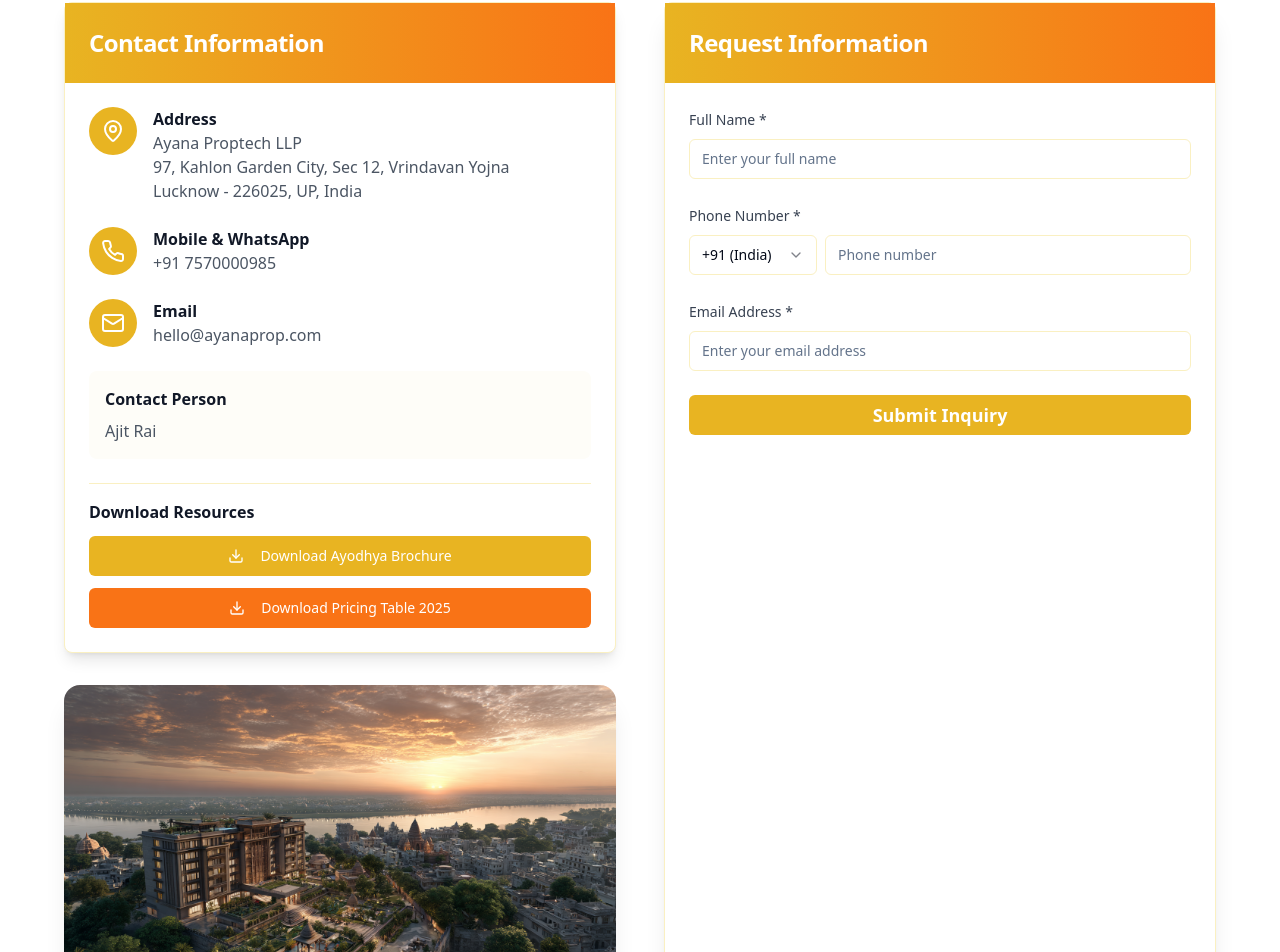
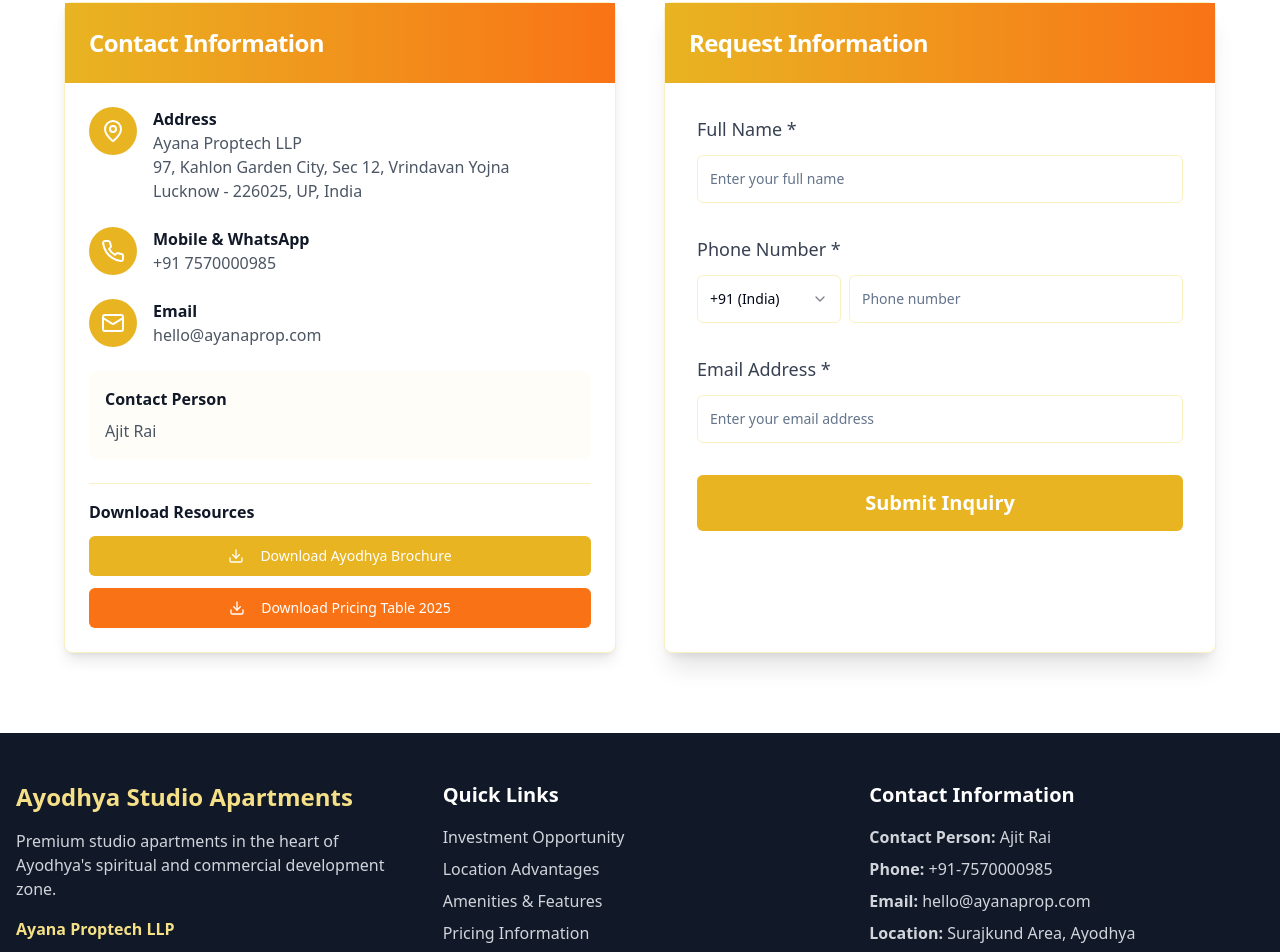
Before and after one commit to amitraikcc/ayodhya-divine-apartments-lead, a React (Vite) app: page / in a window 1280 px wide. Shown: the part 8527-9479 px from the top of the page. Built offline with nearby package versions, Linux system fonts and the light colour scheme.

Commit message:
Fix: Improve Contact and Pricing sections
- Removed image from Contact Information.
- Adjusted Request Information section size.
- Updated Annual Tourists to ₹10 Cr in Investment Plan.
- Updated email in Pricing section.

```diff
--- a/src/components/ContactForm.tsx
+++ b/src/components/ContactForm.tsx
@@ -115,7 +115,7 @@ const ContactForm = () => {
           <div className="grid grid-cols-1 lg:grid-cols-2 gap-12">
             {/* Contact Information */}
             <div className="space-y-8">
-              <Card className="border-golden-200 shadow-lg">
+              <Card className="border-golden-200 shadow-lg h-full">
                 <CardHeader className="bg-gradient-to-r from-golden-500 to-orange-500 text-white">
                   <CardTitle className="text-2xl">Contact Information</CardTitle>
                 </CardHeader>
@@ -179,31 +179,23 @@ const ContactForm = () => {
                   </div>
                 </CardContent>
               </Card>
-
-              <div className="relative">
-                <img
-                  src="/lovable-uploads/0893d1cf-499b-4378-90a8-6687e08b301c.png"
-                  alt="Ayodhya Development"
-                  className="rounded-2xl shadow-xl"
-                />
-              </div>
             </div>
 
             {/* Contact Form */}
-            <Card className="border-golden-200 shadow-xl">
+            <Card className="border-golden-200 shadow-xl h-full">
               <CardHeader className="bg-gradient-to-r from-golden-500 to-orange-500 text-white">
                 <CardTitle className="text-2xl">Request Information</CardTitle>
               </CardHeader>
-              <CardContent className="p-6">
-                <form onSubmit={handleSubmit} className="space-y-6">
+              <CardContent className="p-8">
+                <form onSubmit={handleSubmit} className="space-y-8">
                   <div>
-                    <Label htmlFor="name" className="text-gray-700 font-medium">Full Name *</Label>
+                    <Label htmlFor="name" className="text-gray-700 font-medium text-lg">Full Name *</Label>
                     <Input
                       id="name"
                       type="text"
                       value={formData.name}
                       onChange={(e) => setFormData({ ...formData, name: e.target.value })}
-                      className="mt-2 border-golden-200 focus:border-golden-500"
+                      className="mt-3 border-golden-200 focus:border-golden-500 h-12 text-lg"
                       placeholder="Enter your full name"
                       required
                       disabled={isSubmitting}
@@ -211,14 +203,14 @@ const ContactForm = () => {
                   </div>
 
                   <div>
-                    <Label className="text-gray-700 font-medium">Phone Number *</Label>
-                    <div className="flex space-x-2 mt-2">
+                    <Label className="text-gray-700 font-medium text-lg">Phone Number *</Label>
+                    <div className="flex space-x-2 mt-3">
                       <Select
                         value={formData.countryCode}
                         onValueChange={(value) => setFormData({ ...formData, countryCode: value })}
                         disabled={isSubmitting}
                       >
-                        <SelectTrigger className="w-32 border-golden-200 focus:border-golden-500">
+                        <SelectTrigger className="w-36 border-golden-200 focus:border-golden-500 h-12">
                           <SelectValue />
                         </SelectTrigger>
                         <SelectContent>
@@ -233,7 +225,7 @@ const ContactForm = () => {
                         type="tel"
                         value={formData.phone}
                         onChange={(e) => setFormData({ ...formData, phone: e.target.value })}
-                        className="flex-1 border-golden-200 focus:border-golden-500"
+                        className="flex-1 border-golden-200 focus:border-golden-500 h-12 text-lg"
                         placeholder="Phone number"
                         required
                         disabled={isSubmitting}
@@ -242,13 +234,13 @@ const ContactForm = () => {
                   </div>
 
                   <div>
-                    <Label htmlFor="email" className="text-gray-700 font-medium">Email Address *</Label>
+                    <Label htmlFor="email" className="text-gray-700 font-medium text-lg">Email Address *</Label>
                     <Input
                       id="email"
                       type="email"
                       value={formData.email}
                       onChange={(e) => setFormData({ ...formData, email: e.target.value })}
-                      className="mt-2 border-golden-200 focus:border-golden-500"
+                      className="mt-3 border-golden-200 focus:border-golden-500 h-12 text-lg"
                       placeholder="Enter your email address"
                       required
                       disabled={isSubmitting}
@@ -257,7 +249,7 @@ const ContactForm = () => {
 
                   <Button
                     type="submit"
-                    className="w-full bg-golden-500 hover:bg-golden-600 text-white font-semibold py-3 text-lg"
+                    className="w-full bg-golden-500 hover:bg-golden-600 text-white font-semibold py-4 text-xl h-14"
                     disabled={isSubmitting}
                   >
                     {isSubmitting ? 'Submitting...' : 'Submit Inquiry'}
--- a/src/components/PricingTable.tsx
+++ b/src/components/PricingTable.tsx
@@ -44,7 +44,7 @@ const PricingTable = () => {
             <CardContent className="p-8">
               <div className="grid grid-cols-1 md:grid-cols-3 gap-8 mb-8">
                 <div className="text-center">
-                  <div className="text-4xl font-bold text-golden-600 mb-2">₹20 Cr</div>
+                  <div className="text-4xl font-bold text-golden-600 mb-2">₹10 Cr</div>
                   <div className="text-gray-600">Annual Tourists by 2031</div>
                 </div>
                 <div className="text-center">
@@ -97,7 +97,7 @@ const PricingTable = () => {
                   </Button>
                 </div>
                 <div className="text-gray-600 mt-4">
-                  <strong>Contact:</strong> Ajit Rai | +91-7570000985 | ayanaproptechllp@gmail.com
+                  <strong>Contact:</strong> Ajit Rai | +91-7570000985 | hello@ayanaprop.com
                 </div>
               </div>
             </CardContent>
```
